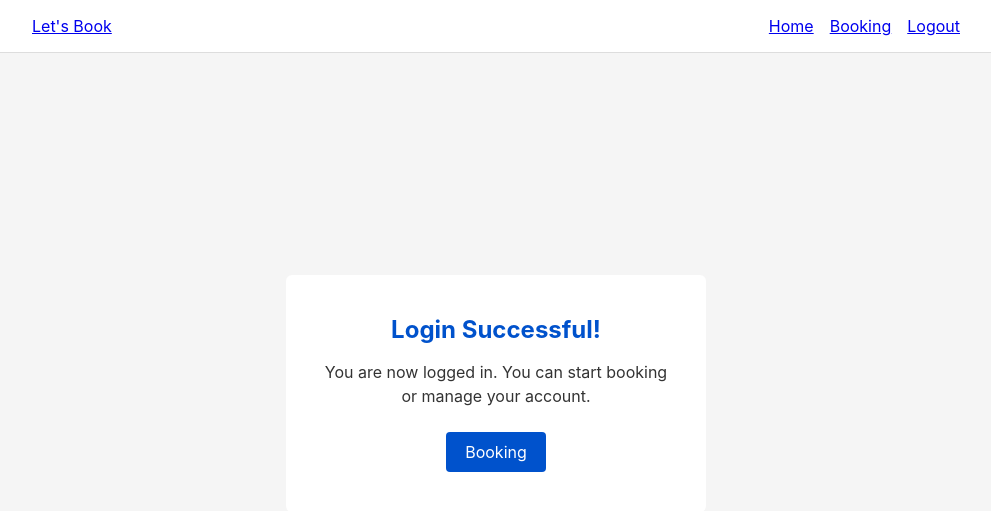
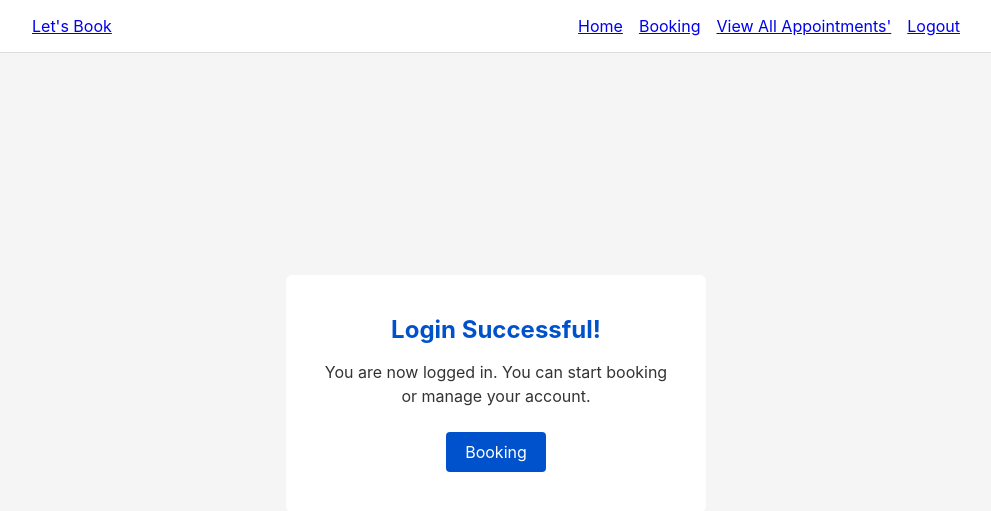
Before and after one commit to neenavarughese55/CS440-CS540-Group-1-, a PHP site: page /cs540project/homepage.php in a window 1280 px wide. Shown: the top 511 px of the page, without its empty margins (144-1135 px from the left). Run offline with PHP 8.4, Linux system fonts and the light colour scheme; the visitor is signed in with stand-in values (Sample User, id 1).

Commit message:
Add files via upload

```diff
--- a/new-cs540-project/include/header.php
+++ b/new-cs540-project/include/header.php
@@ -2,6 +2,8 @@
 <?php
   if (session_status() === PHP_SESSION_NONE) {
     session_start();
+    header("Location: http://localhost/cs540project/");
+    exit();
   }
 ?>
 
@@ -11,14 +13,29 @@
       <div class="logo"><a href="homepage.php">Let's Book</a></div>
       <ul>
         <li><a href="homepage.php">Home</a></li>
-        <li><a href="booking.php">Booking</a></li>
         <li
           <?php
-
-            if ($_SESSION['user_role'] == "customer") {
+            if ($_SESSION['user_role'] == "service-provider") {
+              echo " style = 'display: none;' ";
+            }
+          ?>><a href="booking.php">Booking</a></li>
+        <li
+          <?php
+            if ($_SESSION['user_role'] != "service-provider") {
               echo " style = 'display: none;' ";
             }
           ?>><a href="slot_creating.php">Create Slot</a></li>
+        <li><a href="view-appointments.php">
+          <?php
+            if ($_SESSION['user_role'] == "admin") {
+              echo "View All Appointments' ";
+            } else if ($_SESSION['user_role'] == "service-provider") {
+              echo "View My Appointment Slots";
+            } else {
+              echo "View My Appointments";
+            }
+          ?>
+        </a></li>
         <!-- <li><a href="setting.php">Setting</a></li> -->
         <li><a href="backend/logout.php">Logout</a></li>
       </ul>
```
